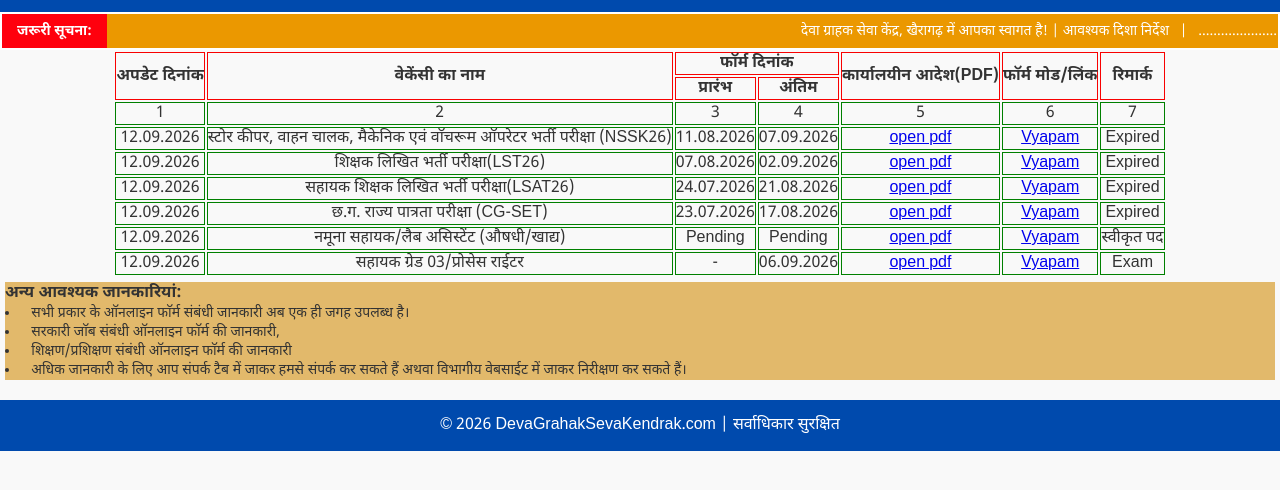
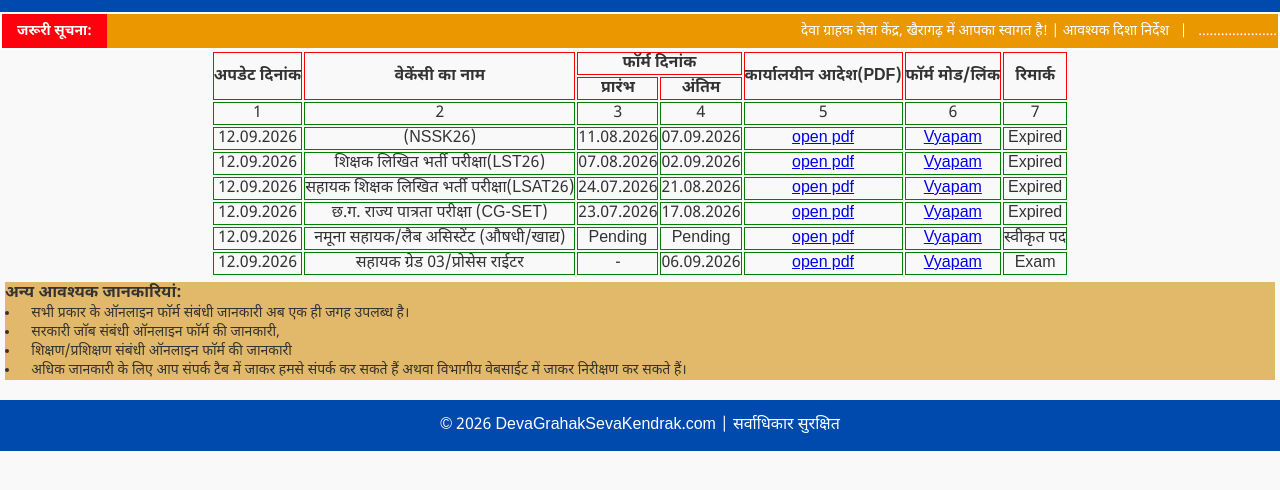
Before and after one commit to Vamdev44/Deva-Grahak-Seva-Kendra, a plain HTML site: page index.html in a window 1280 px wide. Shown: the part 50-540 px from the top of the page. Drawn offline with Linux system fonts and the light colour scheme.

Commit message:
Update index.html

```diff
--- a/index.html
+++ b/index.html
@@ -87,7 +87,7 @@
             <tr>
                 <!-- <td>6</td> -->
                 <td>12.09.2026</td>
-                <td>स्टोर कीपर, वाहन चालक, मैकेनिक एवं वाॅचरूम ऑपरेटर भर्ती परीक्षा (NSSK26)</td>
+                <td>(NSSK26)</td>
                 <td>11.08.2026</td>
                 <td>07.09.2026</td>
                 <td><a href="स्टोर कीपर, वाहन चालक, मैकेनिक एवं वाॅचरूम ऑपरेटर भर्ती परीक्षा (NSSK26).pdf" target="_blank">open pdf</a></td>
```
